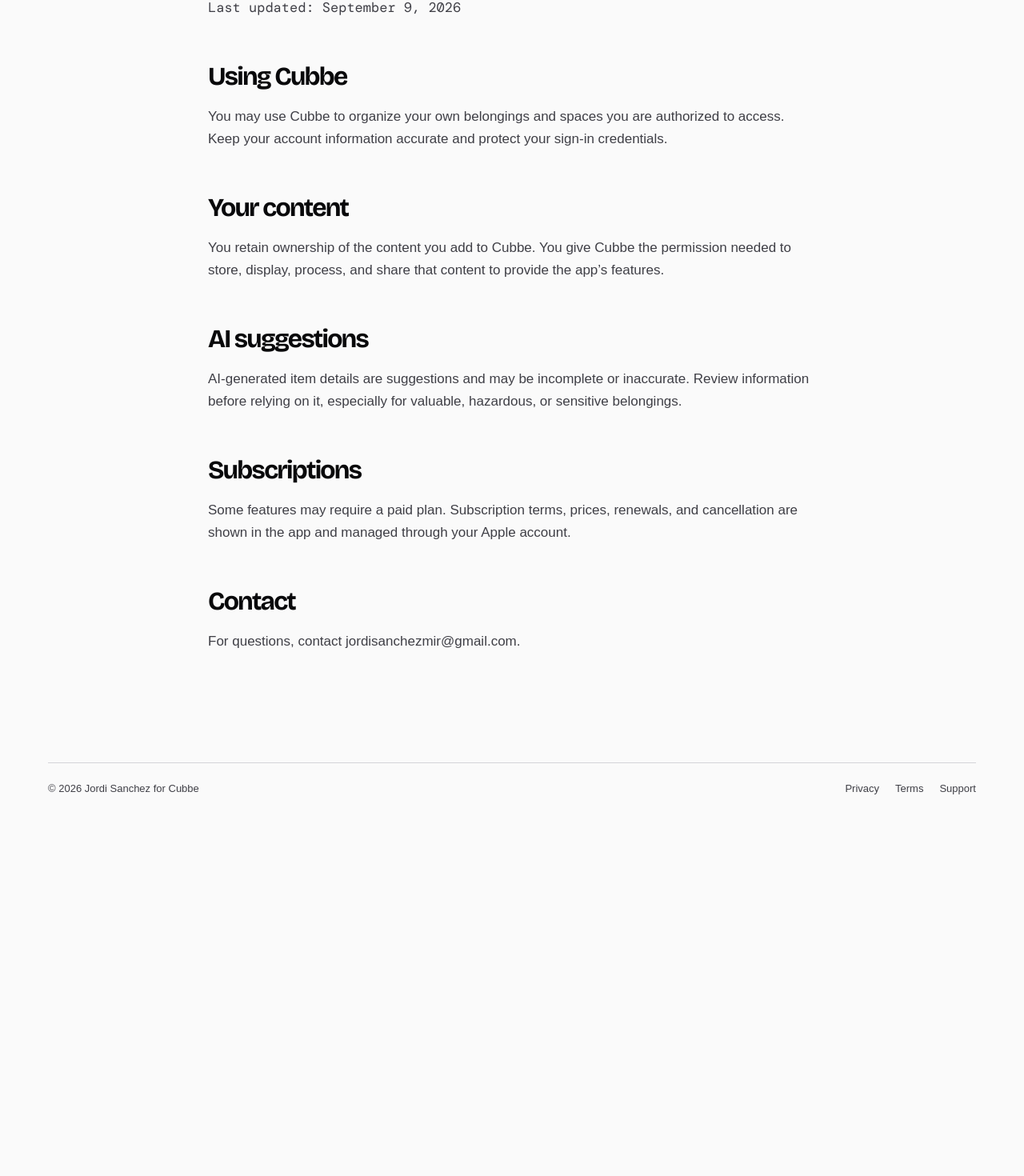
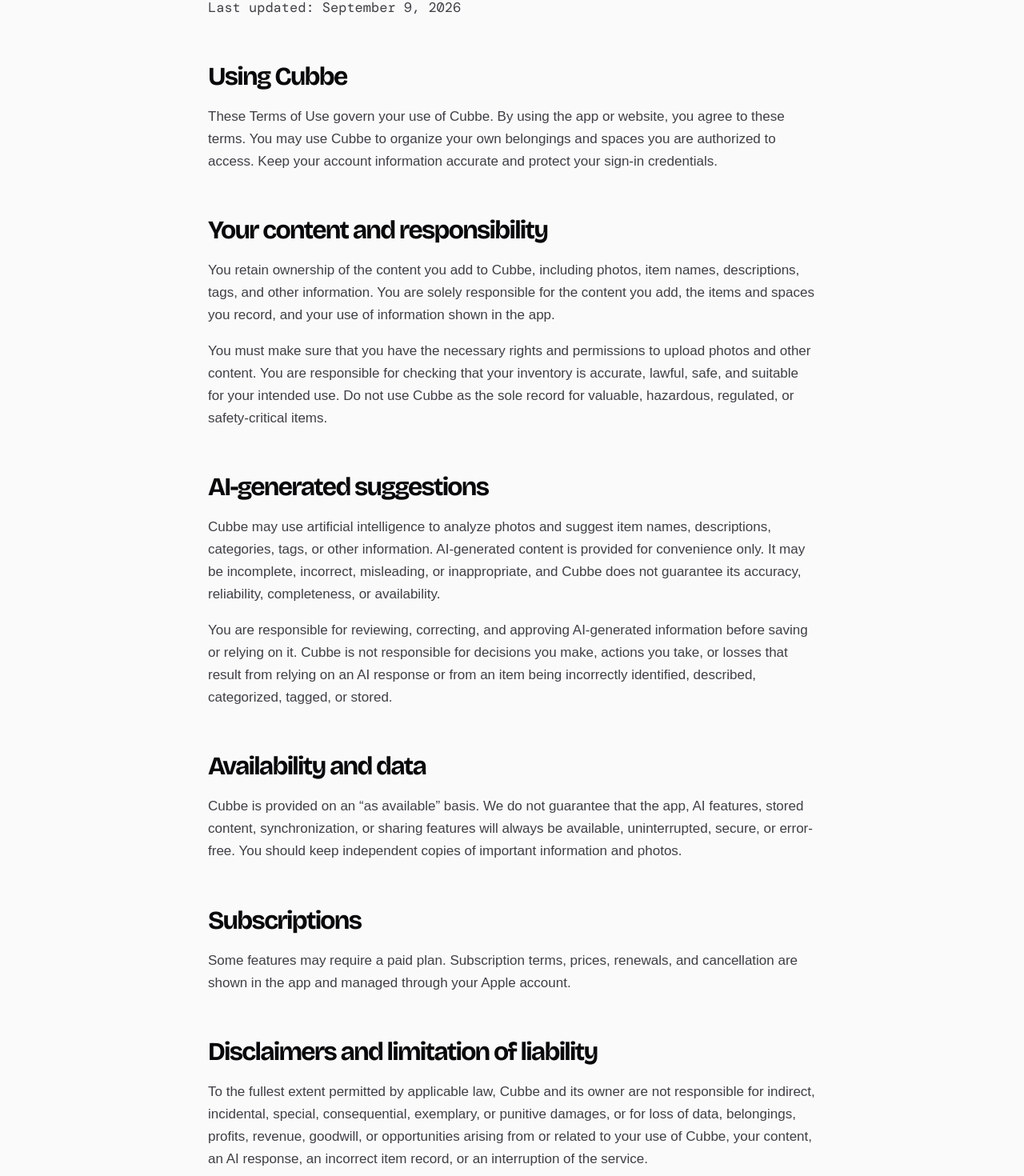
Before and after one commit to jsanchezmir/cubbe-web, a Next.js app: page /terms in a window 1280 px wide. Shown: the part 411-1881 px from the top of the page at 80% size. Before the commit the page ends 1442 px from the top, so only its background shows below. Built offline with nearby package versions, Linux system fonts and the light colour scheme.

Commit message:
Strengthen AI and user content disclaimers

```diff
--- a/app/terms/page.tsx
+++ b/app/terms/page.tsx
@@ -4,4 +4,14 @@ import { Footer, Header } from "../components";
 
 export const metadata: Metadata = { title: "Terms of Use" };
 
-export default function Terms() { return <main className="page"><Header /><article className="prose wrap"><Link className="back" href="/">← Back to Cubbe</Link><p className="eyebrow">Terms</p><h1>Terms of use</h1><p className="updated">Last updated: September 9, 2026</p><h2>Using Cubbe</h2><p>You may use Cubbe to organize your own belongings and spaces you are authorized to access. Keep your account information accurate and protect your sign-in credentials.</p><h2>Your content</h2><p>You retain ownership of the content you add to Cubbe. You give Cubbe the permission needed to store, display, process, and share that content to provide the app’s features.</p><h2>AI suggestions</h2><p>AI-generated item details are suggestions and may be incomplete or inaccurate. Review information before relying on it, especially for valuable, hazardous, or sensitive belongings.</p><h2>Subscriptions</h2><p>Some features may require a paid plan. Subscription terms, prices, renewals, and cancellation are shown in the app and managed through your Apple account.</p><h2>Contact</h2><p>For questions, contact <a className="text-link" href="mailto:jordisanchezmir@gmail.com">jordisanchezmir@gmail.com</a>.</p></article><Footer /></main>; }
+export default function Terms() {
+  return <main className="page"><Header /><article className="prose wrap"><Link className="back" href="/">← Back to Cubbe</Link><p className="eyebrow">Terms</p><h1>Terms of use</h1><p className="updated">Last updated: September 9, 2026</p>
+    <h2>Using Cubbe</h2><p>These Terms of Use govern your use of Cubbe. By using the app or website, you agree to these terms. You may use Cubbe to organize your own belongings and spaces you are authorized to access. Keep your account information accurate and protect your sign-in credentials.</p>
+    <h2>Your content and responsibility</h2><p>You retain ownership of the content you add to Cubbe, including photos, item names, descriptions, tags, and other information. You are solely responsible for the content you add, the items and spaces you record, and your use of information shown in the app.</p><p>You must make sure that you have the necessary rights and permissions to upload photos and other content. You are responsible for checking that your inventory is accurate, lawful, safe, and suitable for your intended use. Do not use Cubbe as the sole record for valuable, hazardous, regulated, or safety-critical items.</p>
+    <h2>AI-generated suggestions</h2><p>Cubbe may use artificial intelligence to analyze photos and suggest item names, descriptions, categories, tags, or other information. AI-generated content is provided for convenience only. It may be incomplete, incorrect, misleading, or inappropriate, and Cubbe does not guarantee its accuracy, reliability, completeness, or availability.</p><p>You are responsible for reviewing, correcting, and approving AI-generated information before saving or relying on it. Cubbe is not responsible for decisions you make, actions you take, or losses that result from relying on an AI response or from an item being incorrectly identified, described, categorized, tagged, or stored.</p>
+    <h2>Availability and data</h2><p>Cubbe is provided on an “as available” basis. We do not guarantee that the app, AI features, stored content, synchronization, or sharing features will always be available, uninterrupted, secure, or error-free. You should keep independent copies of important information and photos.</p>
+    <h2>Subscriptions</h2><p>Some features may require a paid plan. Subscription terms, prices, renewals, and cancellation are shown in the app and managed through your Apple account.</p>
+    <h2>Disclaimers and limitation of liability</h2><p>To the fullest extent permitted by applicable law, Cubbe and its owner are not responsible for indirect, incidental, special, consequential, exemplary, or punitive damages, or for loss of data, belongings, profits, revenue, goodwill, or opportunities arising from or related to your use of Cubbe, your content, an AI response, an incorrect item record, or an interruption of the service.</p><p>Nothing in these terms excludes or limits liability that cannot legally be excluded or limited under applicable law.</p>
+    <h2>Contact</h2><p>For questions about these terms, contact <a className="text-link" href="mailto:jordisanchezmir@gmail.com">jordisanchezmir@gmail.com</a>.</p>
+  </article><Footer /></main>;
+}
```
Also changed, not shown: app/privacy/page.tsx (+11 -1 lines).
